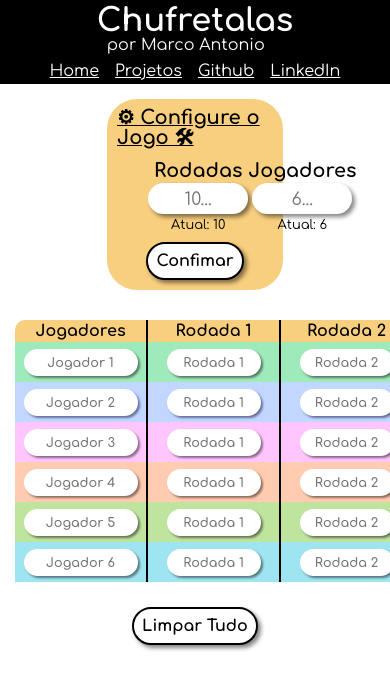
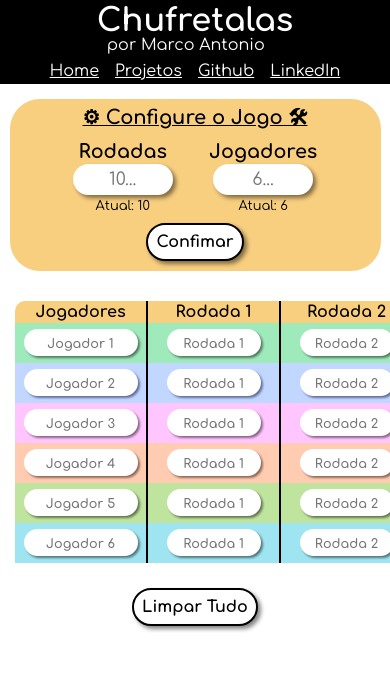
Before and after one commit to Chufretalas/chufretalas_site, a SvelteKit app: page /coisas/double_coisa in a window 390 px wide. Shown: the top 690 px of the page. Built offline with nearby package versions, Linux system fonts and the light colour scheme.

Commit message:
made some reponsivity adjustments to double coisa

```diff
--- a/src/routes/coisas/double_coisa/+page.svelte
+++ b/src/routes/coisas/double_coisa/+page.svelte
@@ -87,9 +87,10 @@
         isMounted = true;
     });
 
-    //TODO: make it decent to look at
     //TODO: make an indication to whoever is winning
     //TODO: show a leaderboard when all scores are filled
+
+    //TODO: make a /coisas page and show this thing
 </script>
 
 <svelte:head>
@@ -301,6 +302,17 @@
         font-size: small;
     }
 
+
+    @media only screen and (max-width: 768px) {
+        #config_form {
+            width: 90%;
+        }
+
+        #config_form .inputs {
+            width: 80%;
+        }
+    }
+
     /* Table styles */
 
     #scores_table {
```
